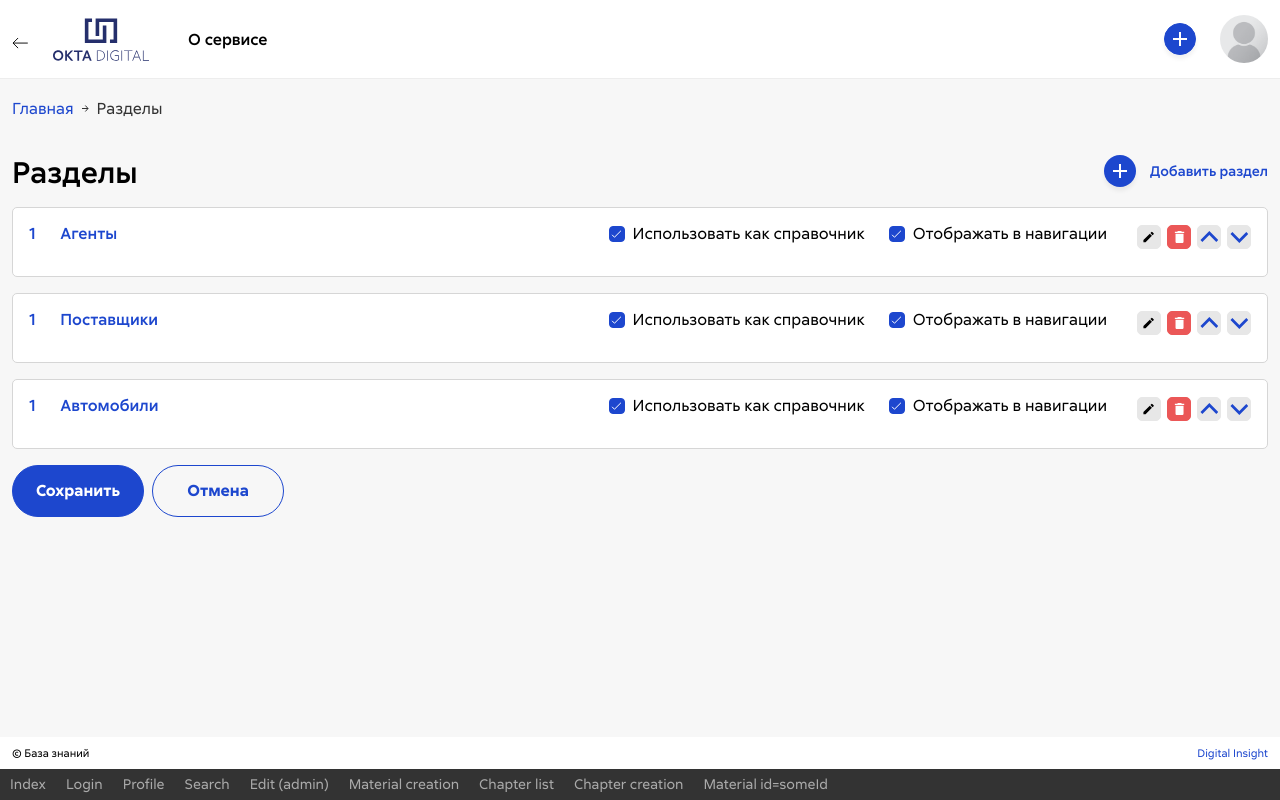
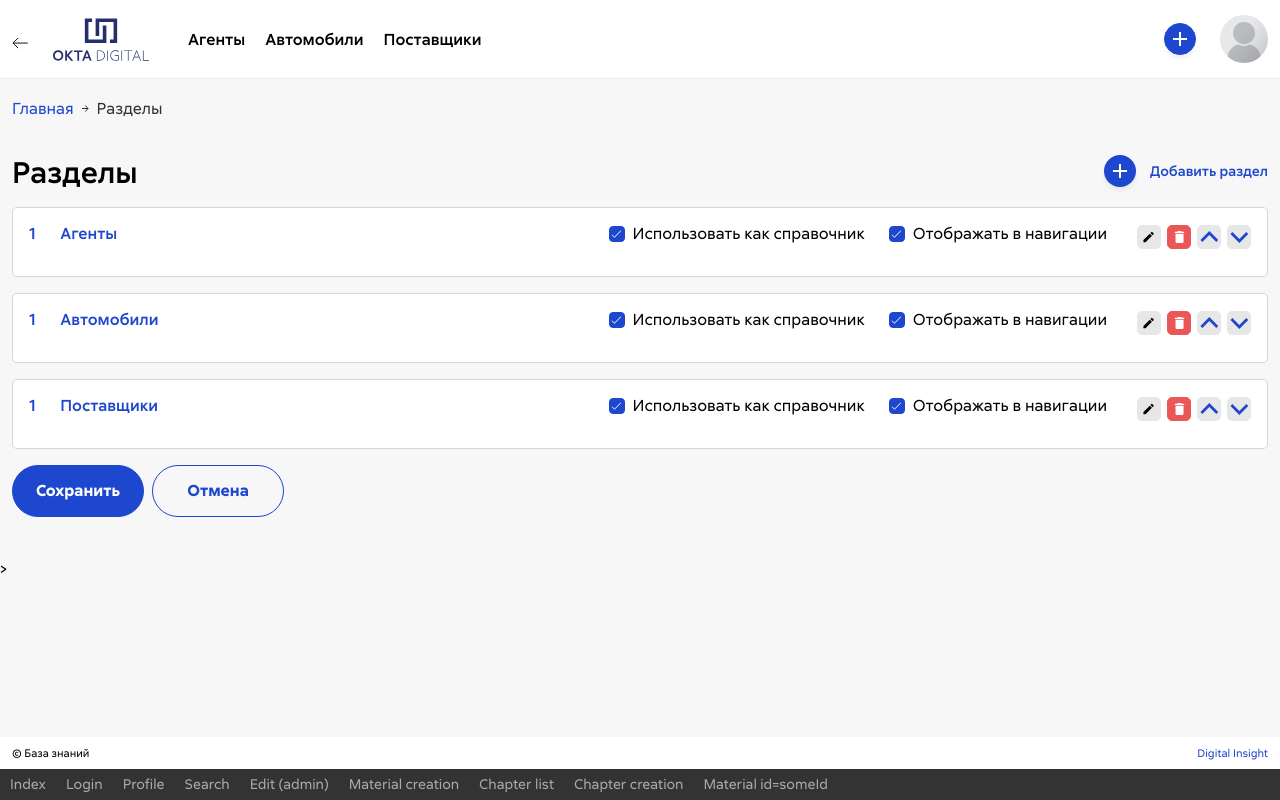
Before and after one commit to greabock/doxcase-front, a Vue app: page /chapter-creation in a window 1280 px wide. Built offline with nearby package versions, Linux system fonts and the light colour scheme; no server answers; sample sign-in values are in the browser's storage.

Commit message:
Section links in header

```diff
--- a/src/components/HeaderComponent.vue
+++ b/src/components/HeaderComponent.vue
@@ -38,9 +38,7 @@
                                 </div>
                             </div>
                             <div class="col-lg">
-                                <ul class="menu">
-                                    <li><router-link to="/">О сервисе</router-link></li>
-                                </ul>
+                                <div id="header-sections"></div>
                             </div>
                         </div>
                     </div>
@@ -86,3 +84,10 @@ export default {
     },
 };
 </script>
+<style scoped>
+#header-sections {
+    display: flex;
+    flex-direction: row;
+    flex-wrap: nowrap;
+}
+</style>
--- a/src/pages/ChapterCreationPage/index.vue
+++ b/src/pages/ChapterCreationPage/index.vue
@@ -31,7 +31,7 @@
 
                 <!-- Sections -->
                 <div v-if="sections?.length !== 0 && !isSectionsLoading">
-                    <div v-for="section in sections" :key="section.id" class="sSections__body">
+                    <div v-for="section in sortedSections" :key="section.id" class="sSections__body">
                         <div class="sSections__item">
                             <div class="row">
                                 <div class="col-auto">
@@ -76,7 +76,7 @@
                                             </svg>
                                         </div>
                                         <div
-                                            @click="sortUpSectionItem(section, sections)"
+                                            @click="sortUpSectionItem(section, sortedSections)"
                                             class="btn-edit-sm btn-secondary"
                                         >
                                             <svg class="icon icon-chevron-up text-primary">
@@ -84,7 +84,7 @@
                                             </svg>
                                         </div>
                                         <div
-                                            @click="sortDownSectionItem(section, sections)"
+                                            @click="sortDownSectionItem(section, sortedSections)"
                                             class="btn-edit-sm btn-secondary"
                                         >
                                             <svg class="icon icon-chevron-down text-primary">
@@ -128,16 +128,33 @@
                 </div>
             </div>
         </div>
+        <teleport to="#header-sections">
+            <ul class="menu" id="header-sections">
+                <li v-for="section in sectionsToHeader" :key="section?.id">
+                    <router-link :to="'/enums/' + section?.id">{{ section?.title }}</router-link>
+                </li>
+            </ul>
+        </teleport>
+        >
     </main>
 </template>
 
 <script>
-import {ref, reactive, onMounted} from 'vue';
+import {ref, onMounted, computed} from 'vue';
 // import sectionsService from '@/services/sections.service';
+import {sortByIndexUp, sortByIndexDown} from '@/utils/sortByIndex';
+
 export default {
     setup() {
+        let initSections;
         const sections = ref([]);
-        const initSections = ref([]);
+        const sortedSections = computed(() => {
+            return [...sections.value].sort((a, b) => a.sort_index - b.sort_index);
+        });
+        const sectionsToHeader = computed(() =>
+            [...sortedSections.value].filter((item) => item.is_navigation === true)
+        );
+
         const isSectionsLoading = ref(true);
         const mockData = [
             {
@@ -167,43 +184,21 @@ export default {
         ];
 
         const resetSections = () => {
-            sections.value = reactive(JSON.parse(JSON.stringify(initSections.value)));
+            sections.value = JSON.parse(JSON.stringify(initSections));
         };
 
         const sortUpSectionItem = (item, arr) => {
-            sections.value = sortIndexUp(item, arr);
+            sections.value = sortByIndexUp(item, arr);
         };
         const sortDownSectionItem = (item, arr) => {
-            sections.value = sortIndexDown(item, arr);
-        };
-
-        const sortIndexUp = (item, arr) => {
-            const idx = arr.indexOf(item);
-            if (idx > 0) {
-                const oldSort_index = arr[idx].sort_index;
-                const newSort_index = arr[idx - 1].sort_index;
-                const newUpItem = {...arr[idx], sort_index: newSort_index};
-                const newDownItem = {...arr[idx - 1], sort_index: oldSort_index};
-                return [...arr.slice(0, idx - 1), newUpItem, newDownItem, ...arr.slice(idx + 1)];
-            }
-        };
-
-        const sortIndexDown = (item, arr) => {
-            const idx = arr.indexOf(item);
-            if (idx < arr.length + 1) {
-                const oldSort_index = arr[idx].sort_index;
-                const newSort_index = arr[idx + 1].sort_index;
-                const newUpItem = {...arr[idx], sort_index: newSort_index};
-                const newDownItem = {...arr[idx + 1], sort_index: oldSort_index};
-                return [...arr.slice(0, idx), newDownItem, newUpItem, ...arr.slice(idx + 2)];
-            }
+            sections.value = sortByIndexDown(item, arr);
         };
 
         onMounted(async () => {
             try {
                 // initSections.value = await sectionsService.getSections();
-                initSections.value = JSON.parse(JSON.stringify(mockData));
-                sections.value = reactive(JSON.parse(JSON.stringify(mockData)));
+                initSections = JSON.parse(JSON.stringify(mockData));
+                sections.value = JSON.parse(JSON.stringify(mockData));
                 isSectionsLoading.value = false;
             } catch (e) {
                 isSectionsLoading.value = false;
@@ -218,6 +213,8 @@ export default {
             initSections,
             sortUpSectionItem,
             sortDownSectionItem,
+            sortedSections,
+            sectionsToHeader,
         };
     },
 };
--- /dev/null
+++ b/src/utils/sortByIndex.js
@@ -0,0 +1,23 @@
+export const sortByIndexUp = (item, arr) => {
+    const idx = arr.indexOf(item);
+    if (idx > 0) {
+        const oldSort_index = arr[idx].sort_index;
+        const newSort_index = arr[idx - 1].sort_index;
+        const newUpItem = {...arr[idx], sort_index: newSort_index};
+        const newDownItem = {...arr[idx - 1], sort_index: oldSort_index};
+        return [...arr.slice(0, idx - 1), newUpItem, newDownItem, ...arr.slice(idx + 1)];
+    }
+    return arr;
+};
+
+export const sortByIndexDown = (item, arr) => {
+    const idx = arr.indexOf(item);
+    if (idx < arr.length - 1) {
+        const oldSort_index = arr[idx].sort_index;
+        const newSort_index = arr[idx + 1].sort_index;
+        const newUpItem = {...arr[idx], sort_index: newSort_index};
+        const newDownItem = {...arr[idx + 1], sort_index: oldSort_index};
+        return [...arr.slice(0, idx), newDownItem, newUpItem, ...arr.slice(idx + 2)];
+    }
+    return arr;
+};
```
